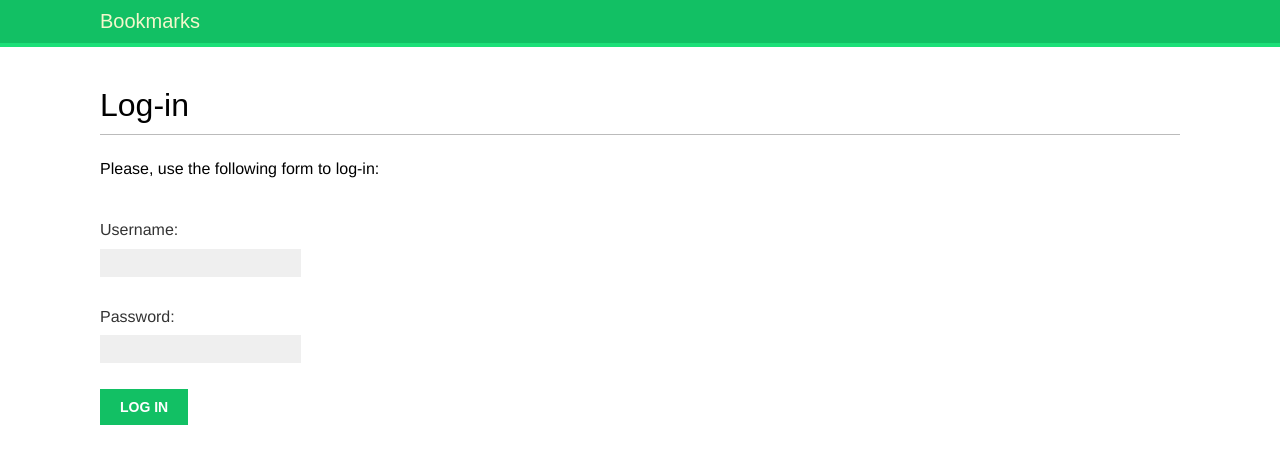
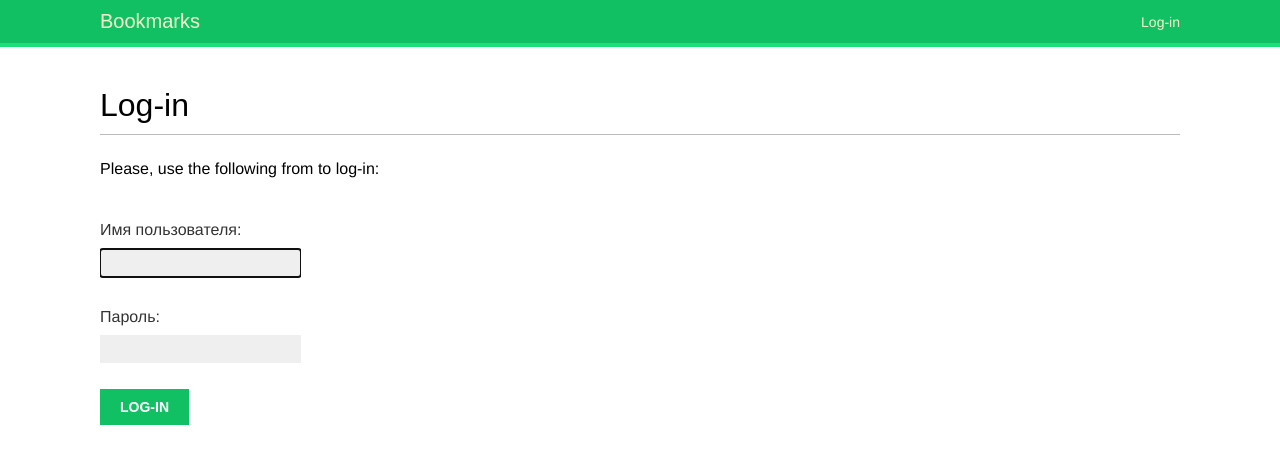
Before and after one commit to Hazzari/big_site, a Django app: page /account/login/ in a window 1280 px wide. Shown: the top 464 px of the page. Run offline with Django 3.2, Linux system fonts and the light colour scheme; some web fonts are replaced.

Commit message:
add login and logout user

```diff
--- a/account/templates/account/base.html
+++ b/account/templates/account/base.html
@@ -6,8 +6,32 @@
     <link rel="stylesheet" href="{% static 'account/css/base.css' %} ">
 </head>
 <body>
+<div id="header">
+    <span class="logo">Bookmarks</span>
+    {% if request.user.is_authenticated %}
+        <ul class="menu">
+            <li {% if section == "dashboard" %}class="selected"{% endif %}>
+                <a href="{% url "account:dashboard" %}">My dashboard</a>
+            </li>
+            <li {% if section == "images" %}class="selected"{% endif %}>
+                <a href="#">Images</a>
+            </li>
+            <li {% if section == "people" %}class="selected"{% endif %}>
+                <a href="#">People</a>
+            </li>
+        </ul>
+    {% endif %}
 
-<div id="header"><span class="logo">Bookmarks</span></div>
+
+    <span class="user">
+      {% if request.user.is_authenticated %}
+          Hello {{ request.user.first_name }},
+          <a href="{% url "account:logout" %}">Logout</a>
+      {% else %}
+          <a href="{% url "account:login" %}">Log-in</a>
+      {% endif %}
+    </span>
+</div>
 <div id="content">{% block content %}<h1>override me!</h1>{% endblock %}</div>
 </body>
 </html>
--- /dev/null
+++ b/account/templates/account/dashboard.html
@@ -0,0 +1,6 @@
+{% extends 'account/base.html' %}
+{% block title %} Dashboard {% endblock %}
+{% block content %}
+    <h1>Dashboard</h1>
+    <p>Welcome to your dashboard</p>
+{% endblock %}
--- /dev/null
+++ b/account/templates/account/registration/login.html
@@ -0,0 +1,20 @@
+{% extends "account/base.html" %}
+{% block title %}Log-in{% endblock %}
+
+{% block content %}
+    <h1>Log-in</h1>
+    {% if form.errors %}
+        <p>Your username and password didn't match. Please try again.</p>
+    {% else %}
+        <p>Please, use the following from to log-in:</p>
+    {% endif %}
+
+    <div class="login-form">
+        <form action="{% url 'account:login' %}" method="post">
+            {{ form.as_p }}
+            {% csrf_token %}
+            <input type="hidden" name="next" value="{{ next }}"/>
+            <p><input type="submit" value="Log-in"></p>
+        </form>
+    </div>
+{% endblock %}
--- a/account/urls.py
+++ b/account/urls.py
@@ -1,8 +1,13 @@
 from django.urls import path
+from django.contrib.auth import views as auth_views
 from . import views
 
 app_name = 'account'
 
 urlpatterns = [
-    path('login/', views.user_login, name='login'),
+    # path('login/', views.user_login, name='login'),
+    path('login/', auth_views.LoginView.as_view(template_name='account/registration/login.html'), name='login'),
+    path('logout/', auth_views.LogoutView.as_view(template_name='account/registration/logged_out.html'), name='logout'),
+    path('', views.dashboard, name='dashboard'),
+
 ]
--- a/account/views.py
+++ b/account/views.py
@@ -1,33 +1,44 @@
 from django.shortcuts import render
 from django.http import HttpResponse
 from django.contrib.auth import authenticate, login
+from django.contrib.auth.decorators import login_required
 
 from .forms import LoginForm
 
 
-# Пример Обработчика Логина
-def user_login(request):
-    print(request.body)
-    if request.method == 'POST':
-        # Создаем объект формы
-        form = LoginForm(request.POST)
-        # Валидируем
-        if form.is_valid():
-            cd = form.cleaned_data
-            # Сверяем с базой данных. Функция возвращает обьект User,
-            user = authenticate(request,
-                                username=cd['username'],
-                                password=cd['password'])
-            # если он успешно аутентифицирован
-            if user is not None:
-                if user.is_active:
-                    # сохраняет текушего пользователя в сессии
-                    login(request, user)
-                    return HttpResponse('Authenticated successfully')
-                else:
-                    return HttpResponse('Disable account')
-            else:
-                return HttpResponse('Invalid login and password')
-    else:
-        form = LoginForm()
-    return render(request, 'account/login.html', {'form': form})
+# проверяет авторизирован ли пользователь.
+@login_required
+def dashboard(request):
+    # после успешной авторизации пользователь будет перенаправлен на страницу куда он пытался попасть
+    return render(request,
+                  'account/dashboard.html',
+                  {'section': 'dashboard'})
+    # 'section' - с помощью нее мы можем узнать какой раздел сайта сейчас просматривает пользователь
+
+#
+# # Пример Обработчика Логина, но в джанго используются свои
+# def user_login(request):
+#     print(request.body)
+#     if request.method == 'POST':
+#         # Создаем объект формы
+#         form = LoginForm(request.POST)
+#         # Валидируем
+#         if form.is_valid():
+#             cd = form.cleaned_data
+#             # Сверяем с базой данных. Функция возвращает обьект User,
+#             user = authenticate(request,
+#                                 username=cd['username'],
+#                                 password=cd['password'])
+#             # если он успешно аутентифицирован
+#             if user is not None:
+#                 if user.is_active:
+#                     # сохраняет текушего пользователя в сессии
+#                     login(request, user)
+#                     return HttpResponse('Authenticated successfully')
+#                 else:
+#                     return HttpResponse('Disable account')
+#             else:
+#                 return HttpResponse('Invalid login and password')
+#     else:
+#         form = LoginForm()
+#     return render(request, 'account/login.html', {'form': form})
```
Also changed, not shown: account/templates/account/registration/logged_out.html (added, +7 -0 lines), big_site/settings.py (+8 -0 lines).
